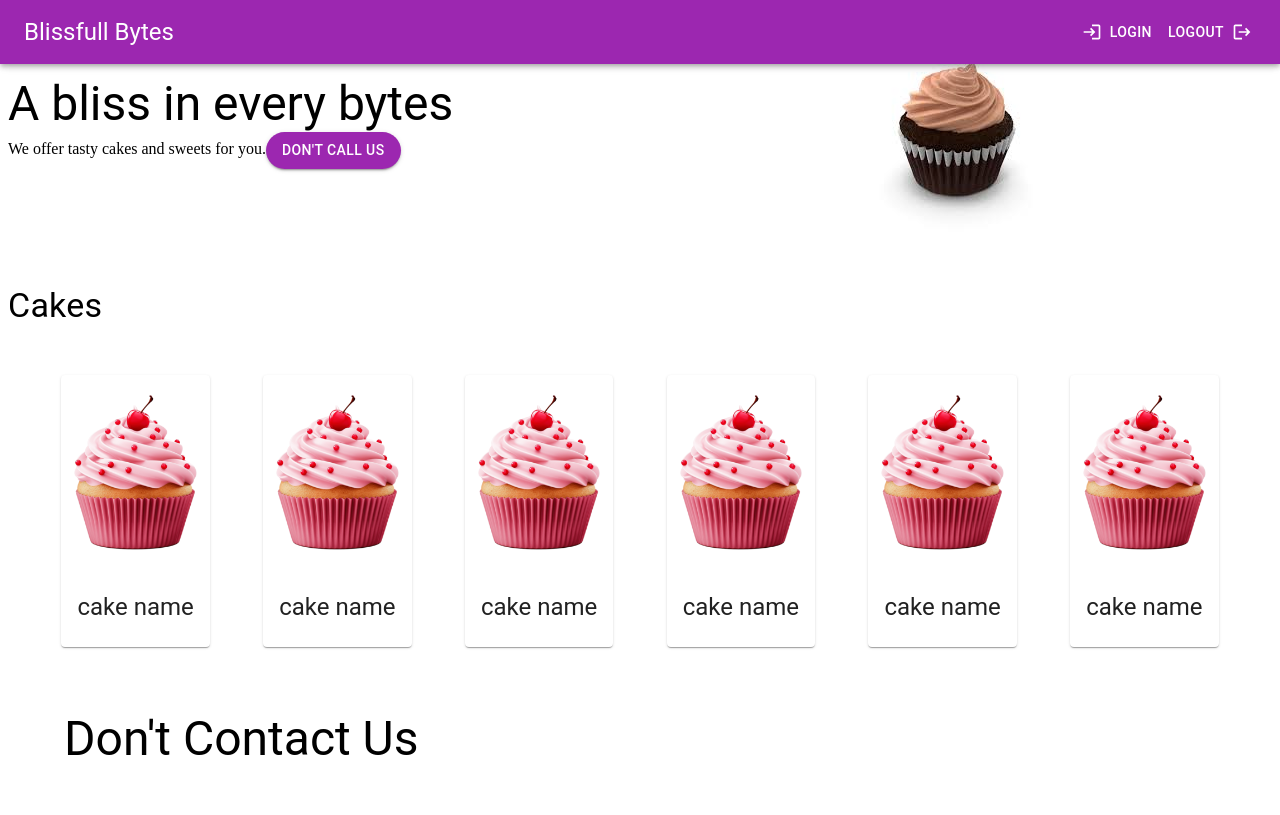
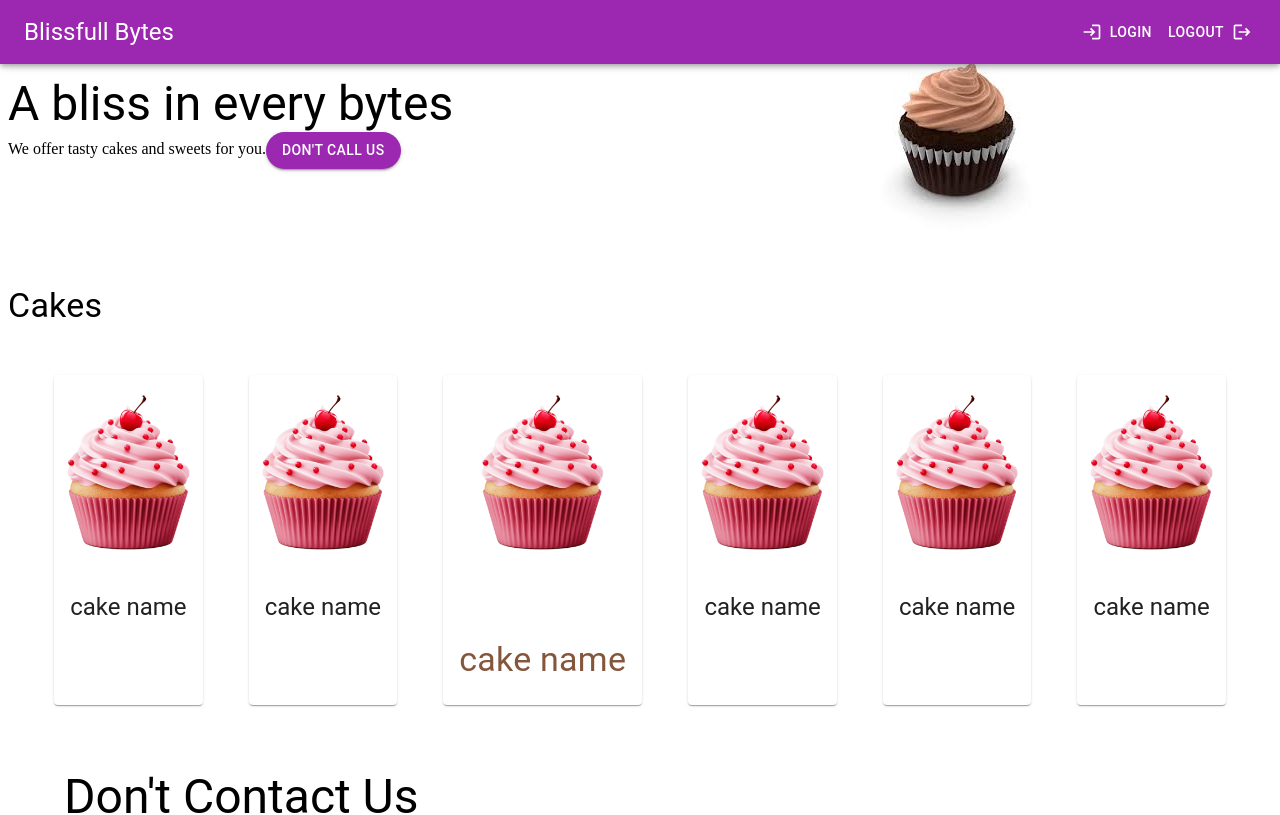
Before and after one commit to fatimahanif135/Mui, a Next.js app: page / in a window 1280 px wide. Shown: the top 815 px of the page. Built offline with nearby package versions, Linux system fonts and the light colour scheme.

Commit message:
revert code

```diff
--- a/component/CakeSection.jsx
+++ b/component/CakeSection.jsx
@@ -42,7 +42,7 @@ const CakeSection = () => {
         title="green iguana"
       />
       <CardContent>
-        <Typography variant="h5"  >
+        <Typography variant="h4" mt={6} color="#84563C" >
       cake name
         </Typography>
 
```
